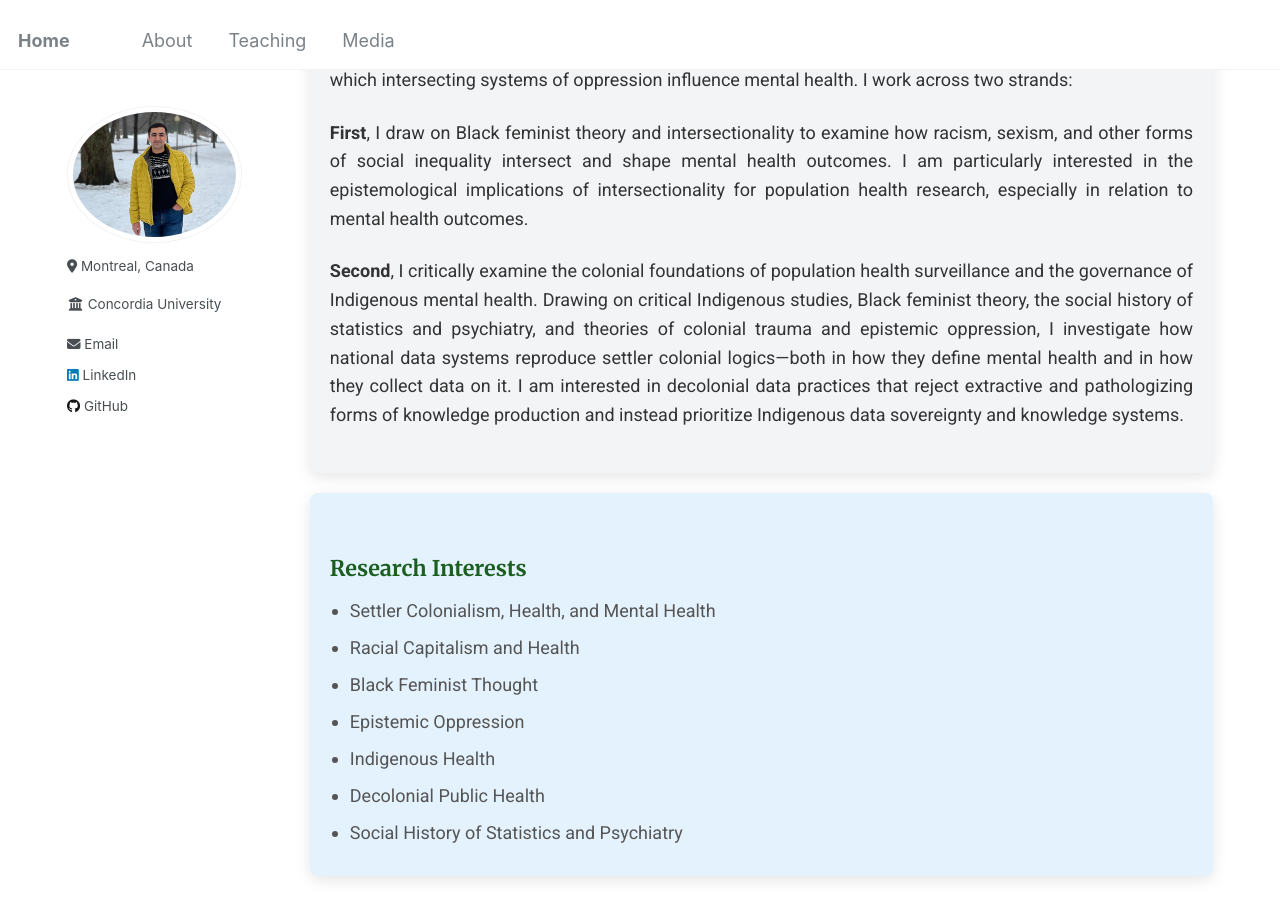
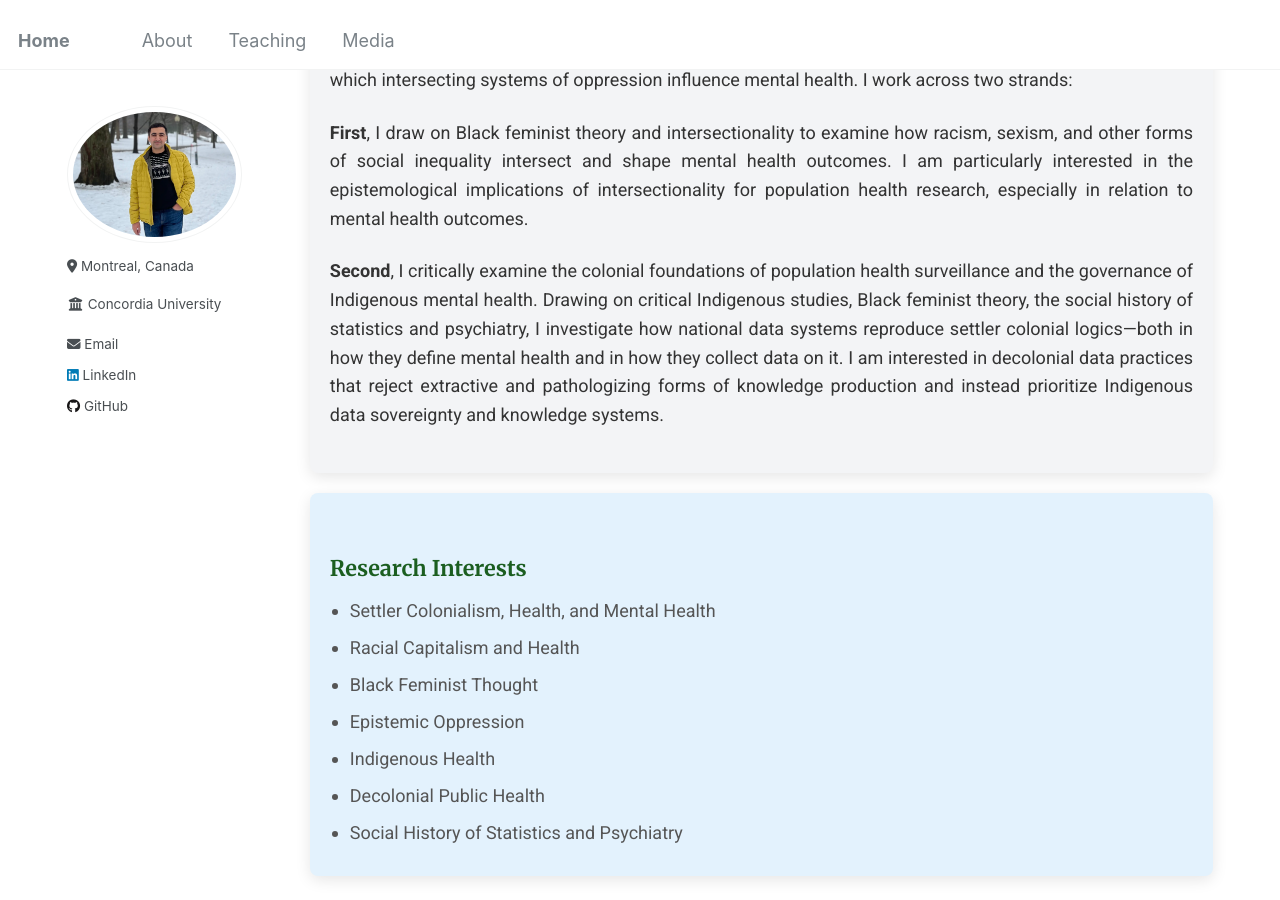
Before and after one commit to Mohsnmonji/mohsnmonji.github.io, a Jekyll site: the page built from about-me.md, in a window 1280 px wide and 900 px high, scrolled down 505 px. Built offline with Jekyll 4.4.1, drawn with Linux system fonts in a browser that asks for light colours.

Commit message:
Update about-me.md

```diff
--- a/about-me.md
+++ b/about-me.md
@@ -112,7 +112,7 @@ author_profile: true
   </p>
 
   <p>
-    <strong>Second</strong>, I critically examine the colonial foundations of population health surveillance and the governance of Indigenous mental health. Drawing on critical Indigenous studies, Black feminist theory, the social history of statistics and psychiatry, and theories of colonial trauma and epistemic oppression, I investigate how national data systems reproduce settler colonial logics—both in how they define mental health and in how they collect data on it. I am interested in decolonial data practices that reject extractive and pathologizing forms of knowledge production and instead prioritize Indigenous data sovereignty and knowledge systems.
+    <strong>Second</strong>, I critically examine the colonial foundations of population health surveillance and the governance of Indigenous mental health. Drawing on critical Indigenous studies, Black feminist theory, the social history of statistics and psychiatry, I investigate how national data systems reproduce settler colonial logics—both in how they define mental health and in how they collect data on it. I am interested in decolonial data practices that reject extractive and pathologizing forms of knowledge production and instead prioritize Indigenous data sovereignty and knowledge systems.
   </p>
 </div>
 
```
